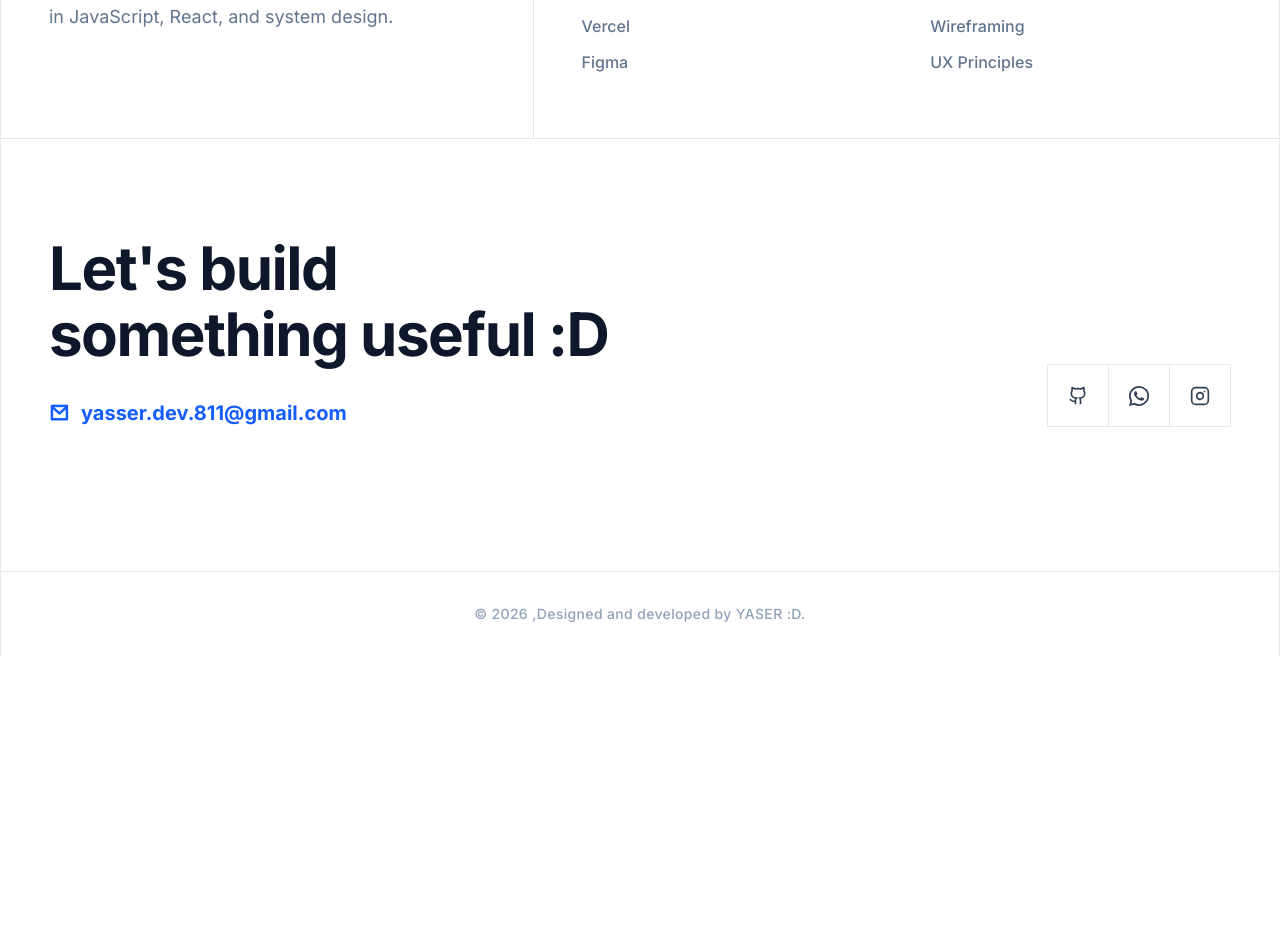
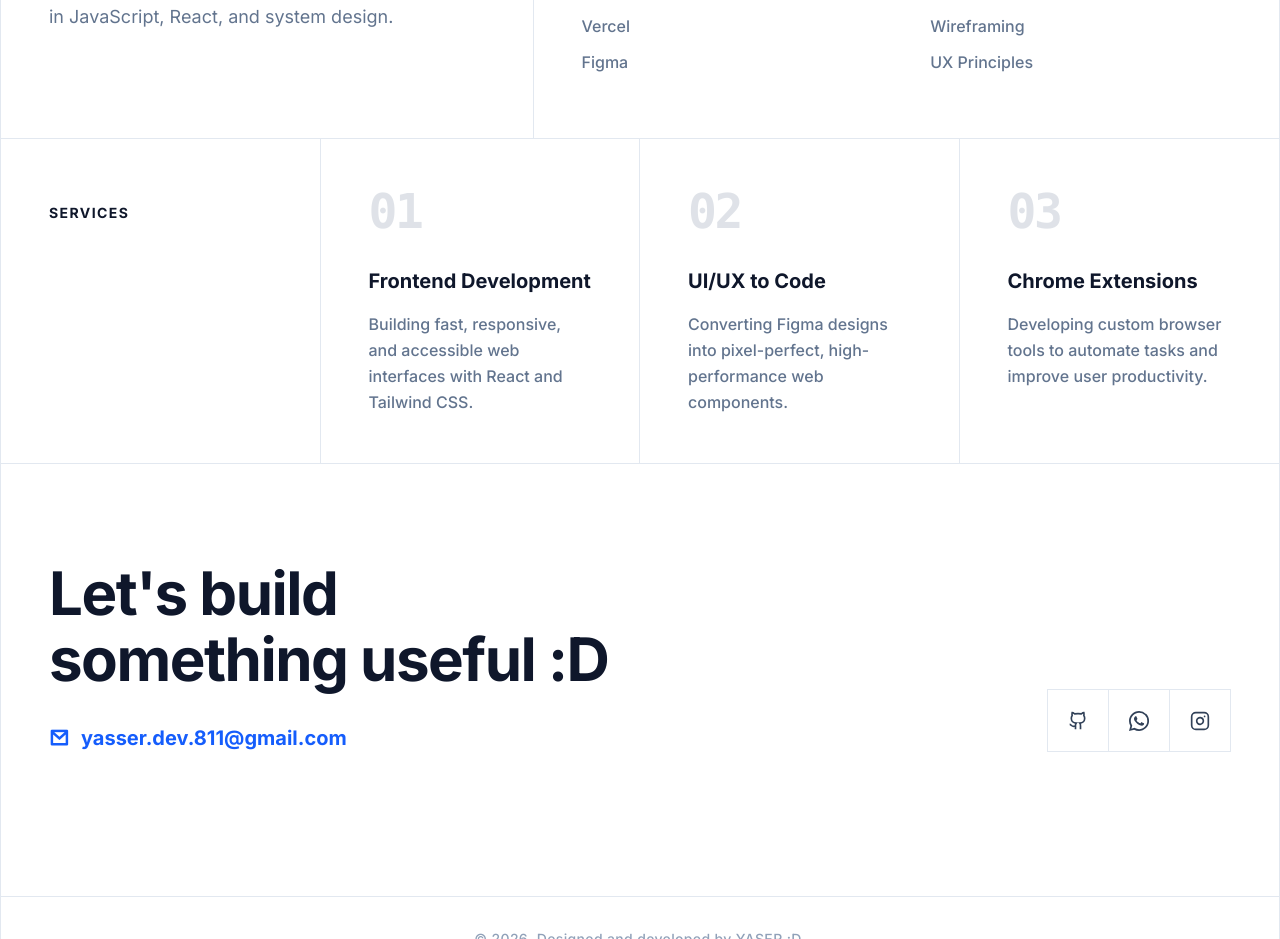
Before and after one commit to yasser8111/Portfolio, a React (Vite) app: page / in a window 1280 px wide. Shown: the part 1940-2879 px from the top of the page. Before the commit the page ends 2596 px from the top, so only its background shows below. Built offline with nearby package versions, Linux system fonts and the light colour scheme.

Commit message:
feat: implement Services section with consistent hover effects and code refactoring

```diff
--- a/src/App.jsx
+++ b/src/App.jsx
@@ -14,6 +14,7 @@ export default function App() {
     about,
     projects,
     expertise,
+    services,
     footer,
     nav,
     buttons,
@@ -91,6 +92,7 @@ export default function App() {
         about={about}
         projects={projects}
         expertise={expertise}
+        services={services}
         footer={footer}
         nav={nav}
         buttons={buttons}
--- a/src/data.json
+++ b/src/data.json
@@ -21,7 +21,8 @@
       "selectedWorks": "Selected Works",
       "about": "About",
       "expertise": "Skills",
-      "letsBuild": "Let's build\nsomething useful :D"
+      "letsBuild": "Let's build\nsomething useful :D",
+      "services": "Services"
     },
     "personal": {
       "nickname": "YSR",
@@ -91,6 +92,20 @@
         "skills": ["UI Design Basics", "Wireframing", "UX Principles"]
       }
     ],
+    "services": [
+      {
+        "title": "Frontend Development",
+        "desc": "Building fast, responsive, and accessible web interfaces with React and Tailwind CSS."
+      },
+      {
+        "title": "UI/UX to Code",
+        "desc": "Converting Figma designs into pixel-perfect, high-performance web components."
+      },
+      {
+        "title": "Chrome Extensions",
+        "desc": "Developing custom browser tools to automate tasks and improve user productivity."
+      }
+    ],
     "footer": {
       "text": ",Designed and developed by YASER :D."
     }
@@ -115,7 +130,8 @@
       "selectedWorks": "أعمال مختارة",
       "about": "نبذة عني",
       "expertise": "الخبرات",
-      "letsBuild": "لنقم ببناء\nشيء مفيد."
+      "letsBuild": "لنقم ببناء\nشيء مفيد :D",
+      "services": "الخدمات"
     },
     "personal": {
       "nickname": "YSR",
@@ -184,6 +200,20 @@
         "skills": ["UI Design Basics", "Wireframing", "UX Principles"]
       }
     ],
+    "services": [
+      {
+        "title": "تطوير واجهات المستخدم",
+        "desc": "بناء واجهات ويب سريعة ومتجاوبة باستخدام React و Tailwind CSS."
+      },
+      {
+        "title": "تحويل التصميم إلى كود",
+        "desc": "تحويل تصاميم Figma بدقة بيكسل بيكسل إلى مكونات ويب عالية الأداء."
+      },
+      {
+        "title": "إضافات المتصفح",
+        "desc": "تطوير أدوات مخصصة للمتصفح لأتمتة المهام وزيادة الإنتاجية."
+      }
+    ],
     "footer": {
       "text": ",تم التصميم والتطوير بواسطة ياسر."
     }
--- a/src/pages/HomePage.jsx
+++ b/src/pages/HomePage.jsx
@@ -15,6 +15,7 @@ const HomePage = ({
   about,
   projects,
   expertise,
+  services,
   footer,
   nav,
   buttons,
@@ -191,6 +192,37 @@ const HomePage = ({
           </div>
         </section>
 
+        {/* Services */}
+        <section id="services" className="border-b border-slate-200 bg-white">
+          <div className="grid grid-cols-1 md:grid-cols-12">
+            <div className="md:col-span-3 py-12 md:py-16 md:border-e border-slate-200 ps-6 md:ps-12 pe-8">
+              <h3 className="text-sm font-bold uppercase tracking-widest text-slate-900">
+                {sections.services}
+              </h3>
+            </div>
+            <div className="md:col-span-9 grid grid-cols-1 md:grid-cols-3">
+              {services.map((service, i) => (
+                <div
+                  key={i}
+                  className="group project-card-fill p-8 md:p-12 border-b md:border-b-0 md:border-e border-slate-200 last:border-e-0 last:border-b-0 cursor-pointer"
+                >
+                  <div className="mb-8">
+                    <span className="text-5xl font-mono font-bold tracking-tighter text-slate-500 opacity-20 group-hover:opacity-100 group-hover:text-blue-600 transition-all duration-500">
+                      0{i + 1}
+                    </span>
+                  </div>
+                  <h4 className="text-xl font-bold text-slate-900 mb-4">
+                    {service.title}
+                  </h4>
+                  <p className="text-slate-500 font-medium leading-relaxed">
+                    {service.desc}
+                  </p>
+                </div>
+              ))}
+            </div>
+          </div>
+        </section>
+
         {/* Footer / Contact */}
         <section id="contact" className="py-24 px-6 md:px-12">
           <div className="flex flex-col md:flex-row justify-between items-start md:items-end gap-12">
```
